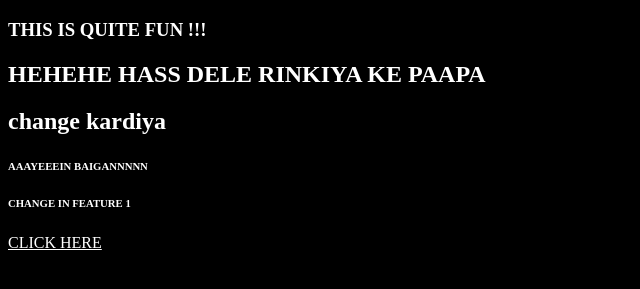
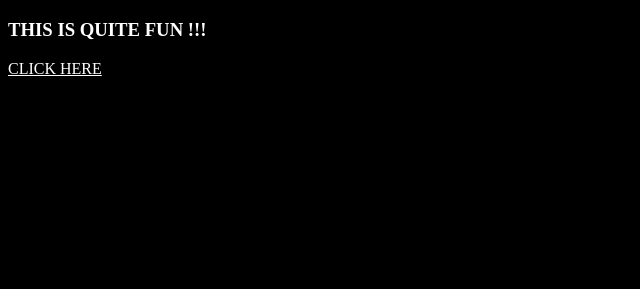
Before and after one commit to Oma3r3/mynodeapp, a website: page index.html in a window 1280 px wide. Shown: the part 61-350 px from the top of the page, without its empty margins (0-640 px from the left). Drawn offline with Linux system fonts and the light colour scheme.

Commit message:
revoked changes

```diff
--- a/index.html
+++ b/index.html
@@ -14,10 +14,6 @@
 <body>
     <h1>HELLO USERS</h1>
     <h3>THIS IS QUITE FUN !!!</h3>
-    <h2>HEHEHE HASS DELE RINKIYA KE PAAPA</h2>
-    <h2>change kardiya</h2>
-    <h6>AAAYEEEIN BAIGANNNNN</h6>
-    <h6>CHANGE IN FEATURE 1</h6>
     <a href="/anotherpage">CLICK HERE</a>
 </body>
 </html>
```
